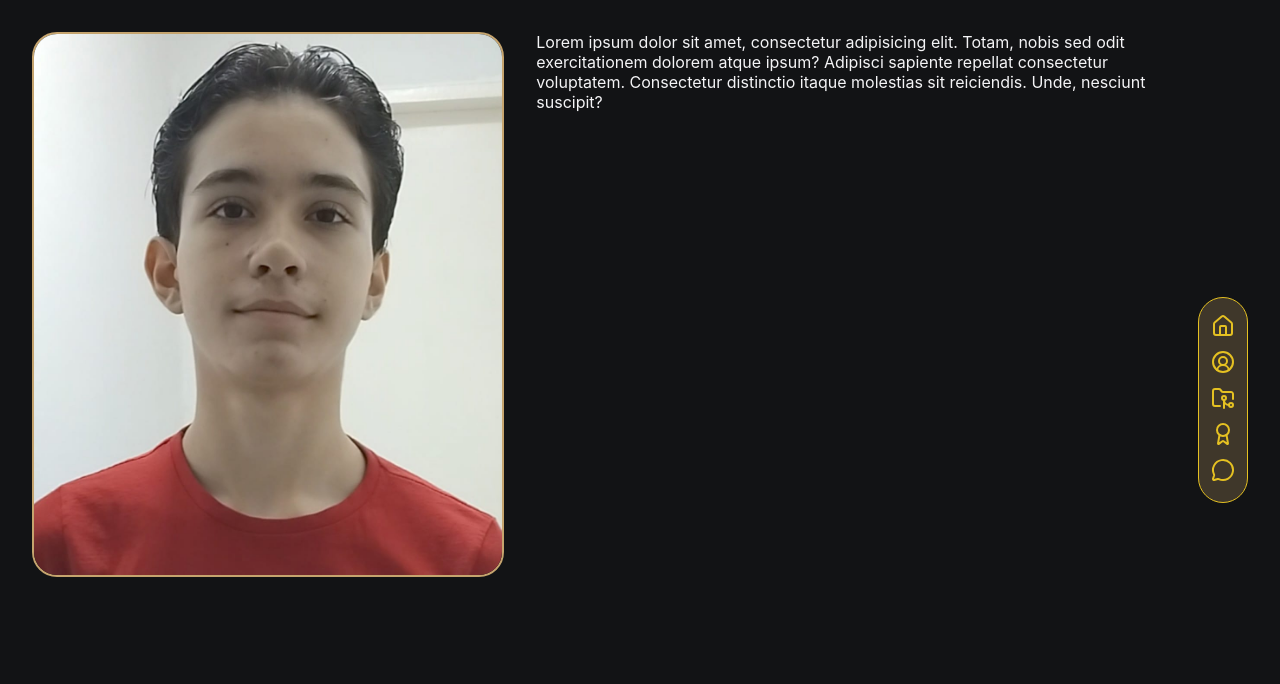
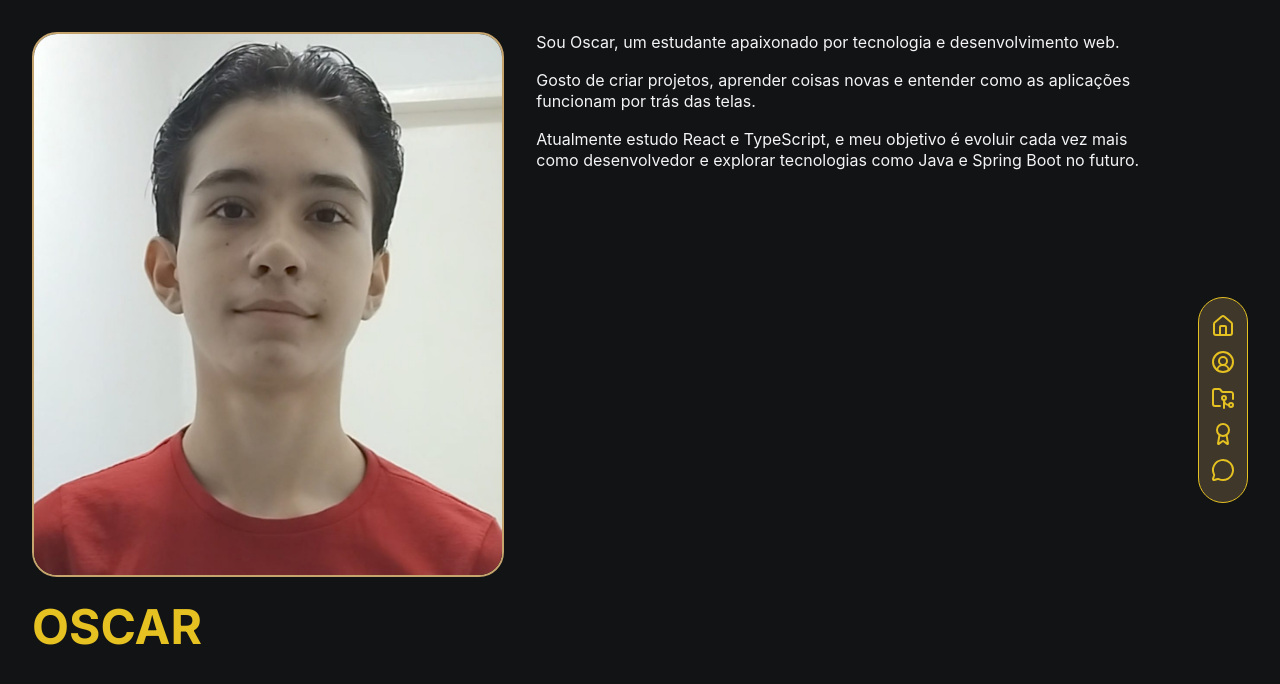
Before and after one commit to OscarDevv/portfolio-v2, a React (Vite) app: page /about in a window 1280 px wide. Shown: the top 684 px of the page. Built offline with nearby package versions, Linux system fonts and the light colour scheme; a web font is replaced by a local one.

Commit message:
feat: adiciona conteudo sobre mim

```diff
--- a/src/pages/About/About.module.scss
+++ b/src/pages/About/About.module.scss
@@ -10,6 +10,7 @@
   width: 100%;
   border-radius: 25px;
   border: 2px solid $gold;
+  margin-bottom: 1rem;
   transition:
     box-shadow 0.3s,
     transform 0.2s;
@@ -24,8 +25,18 @@
   }
 }
 
+.name {
+  color: $yellow;
+  font-size: 3rem;
+}
+
+.contentContainer {
+  margin-bottom: 2rem;
+}
+
 .content {
-  margin-bottom: 2rem;
+  line-height: 135%;
+  margin-bottom: 1rem;
 }
 
 @media (max-width: 950px) {
--- a/src/pages/About/index.tsx
+++ b/src/pages/About/index.tsx
@@ -1,7 +1,10 @@
 import pfp from "../../assets/images/Foto-Perfil.jpeg";
+import { useScrambleText } from "../../hooks/useScrambleText";
 import styles from "./About.module.scss";
 
 export const About = () => {
+  const name = useScrambleText("OSCAR", 100);
+
   return (
     <>
       <div className={styles.container}>
@@ -13,13 +16,22 @@ export const About = () => {
           >
             <img className={styles.pfp} src={pfp} alt="Imagem do " />
           </a>
+
+          <h1 className={styles.name}>{name}</h1>
         </section>
-        <section className={styles.content}>
-          <p>
-            Lorem ipsum dolor sit amet, consectetur adipisicing elit. Totam,
-            nobis sed odit exercitationem dolorem atque ipsum? Adipisci sapiente
-            repellat consectetur voluptatem. Consectetur distinctio itaque
-            molestias sit reiciendis. Unde, nesciunt suscipit?
+        <section className={styles.contentContainer}>
+          <p className={styles.content}>
+            Sou Oscar, um estudante apaixonado por tecnologia e desenvolvimento
+            web.
+          </p>
+          <p className={styles.content}>
+            Gosto de criar projetos, aprender coisas novas e entender como as
+            aplicações funcionam por trás das telas.
+          </p>
+          <p className={styles.content}>
+            Atualmente estudo React e TypeScript, e meu objetivo é evoluir cada
+            vez mais como desenvolvedor e explorar tecnologias como Java e
+            Spring Boot no futuro.
           </p>
         </section>
       </div>
```
